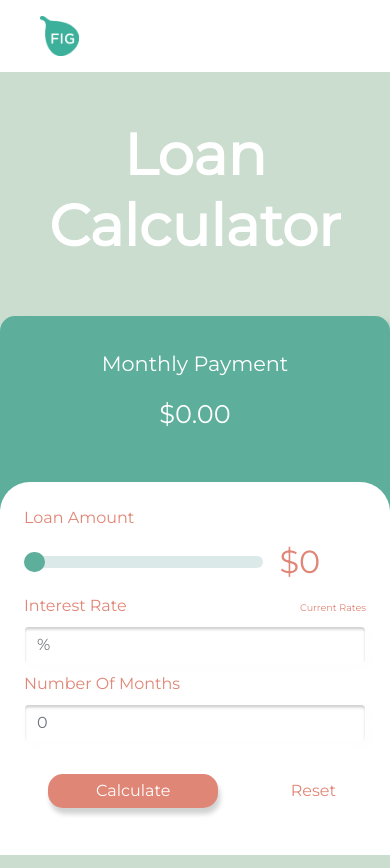
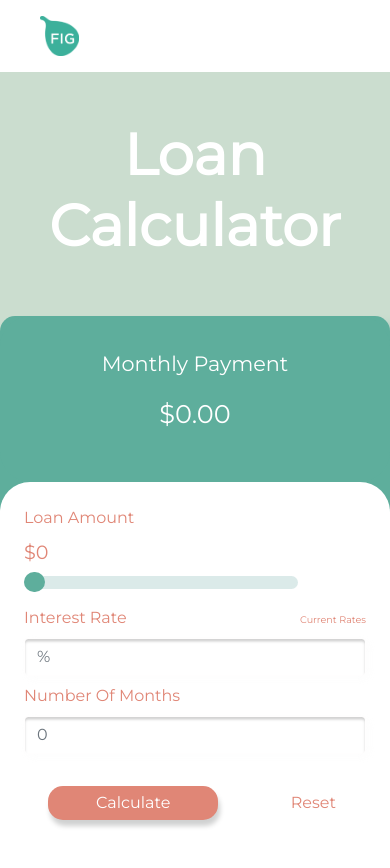
Before and after one commit to erikacolette29/loan-calculator, a React (Create React App) app: page / in a window 390 px wide. Built offline with nearby package versions, Linux system fonts and the light colour scheme.

Commit message:
slider1 number change

```diff
--- a/src/components/Calculate/Silder/Slider.css
+++ b/src/components/Calculate/Silder/Slider.css
@@ -9,9 +9,20 @@
   }
 
   .buble{
-   margin: 0 1rem;
    color: rgb(224, 134, 118);
    font-size: 2rem;
+  }
+  @media only screen and (min-width: 320px) and (max-width: 480px) {
+    .buble{
+
+      font-size: 1.2rem;
+
+     }
+
+     .form-range{
+       width: 80% !important;
+     }
+
   }
 
   .form-range{
--- a/src/components/Calculate/Silder/Slider.js
+++ b/src/components/Calculate/Silder/Slider.js
@@ -13,6 +13,10 @@ export default function Slider({values, setLoanAmount}) {
     })
 
     return (
+      <>
+      <div className="buble" >
+        ${value}
+        </div>
       <div className="slider-parent">
         <input className="form-range" type="range" min="1" max="50000" value={value}
            onChange={({ target: { value: radius } }) => {
@@ -20,9 +24,8 @@ export default function Slider({values, setLoanAmount}) {
                       setValue(radius);
                     }}
         />
-        <div className="buble" >
-        ${value}
-        </div>
+
       </div>
+      </>
     );
   }
```
